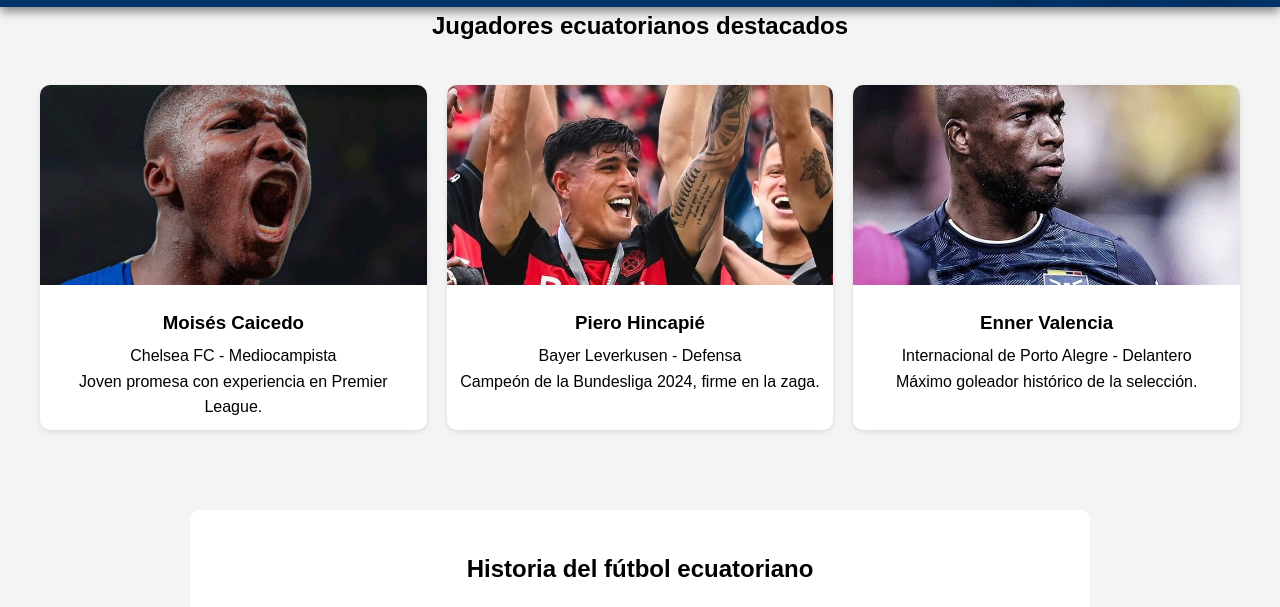
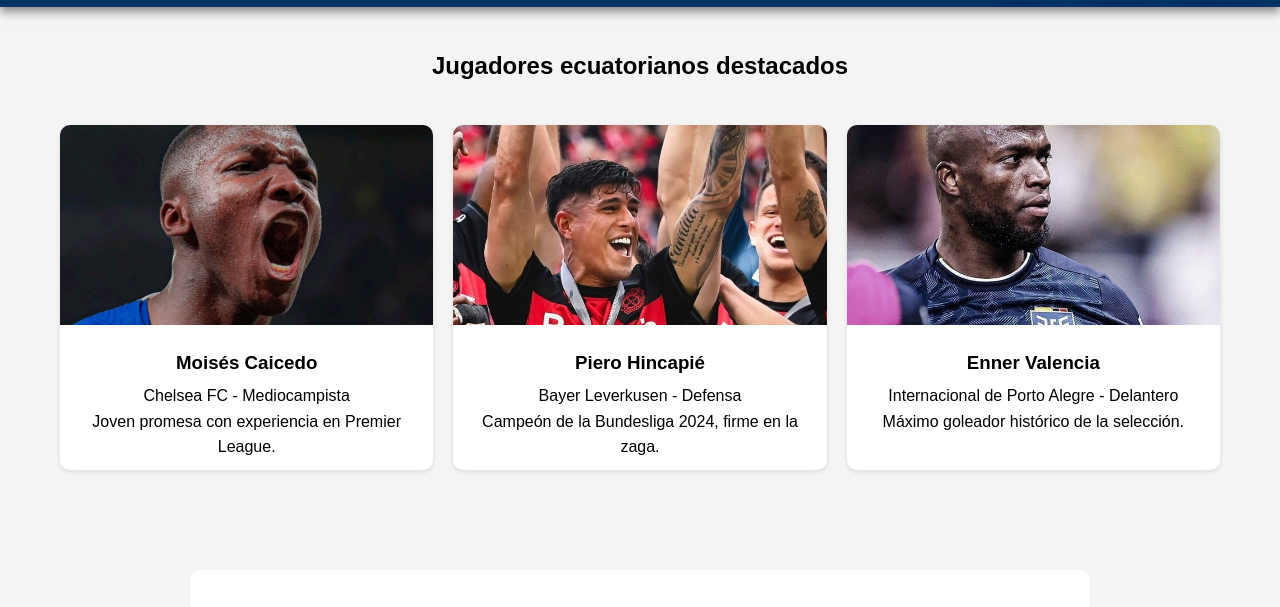
Before and after one commit to andreaBuenav/PROYECTO_1PARCIAL, a plain HTML site: page Index.html in a window 1280 px wide. Shown: the part 63-670 px from the top of the page. Drawn offline with Linux system fonts and the light colour scheme; a web font is replaced by a local one.

Commit message:
Enhance styling for jugadores section: add padding and adjust margins

```diff
--- a/CSS/estilos.css
+++ b/CSS/estilos.css
@@ -99,9 +99,12 @@
 .jugadores {
   text-align: center;
   margin-bottom: 60px;
+  padding: 20px;
+  padding-top: 40px;
 }
 
 .jugadores h2 {
+  margin-top: 80x;
   margin-bottom: 20px;
 }
 
```
